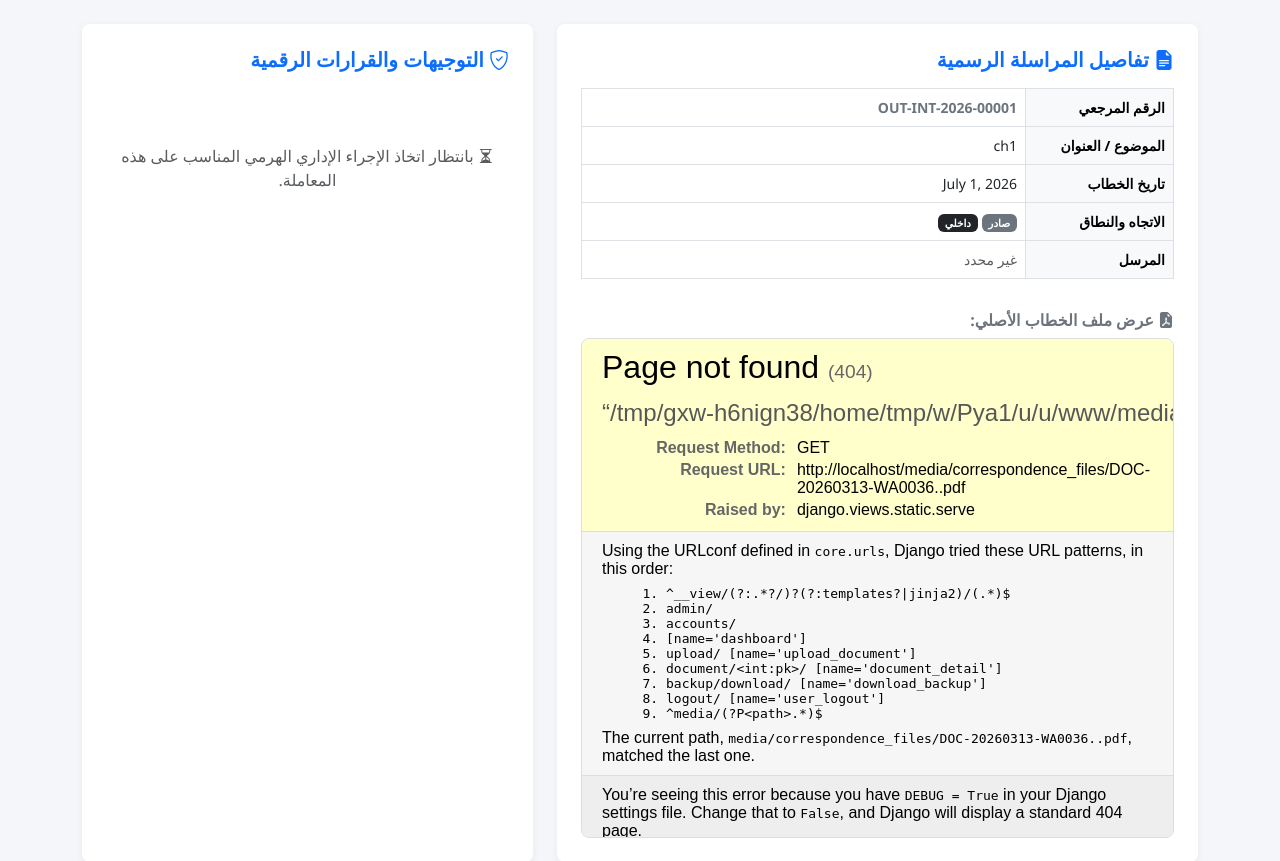
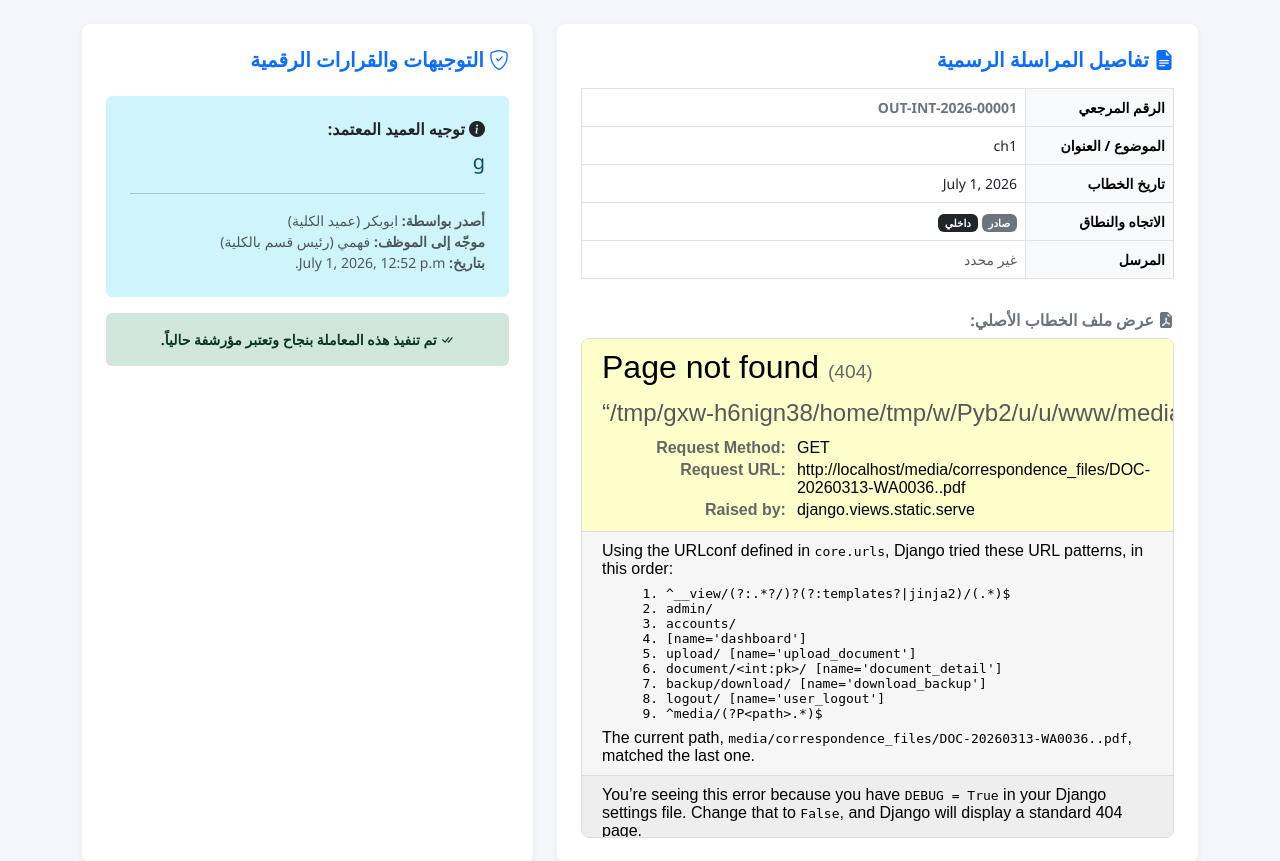
Before and after one commit to Awabaltayeb/CMDS_V2, a Django app: page /document/2/ in a window 1280 px wide. Shown: the part 50-911 px from the top of the page. Run offline with Django 5.2, Linux system fonts and the light colour scheme; a user stored in the database is signed in; data comes from the database, SQL or seed files in the repository.

Commit message:
Update document_detail.html

```diff
--- a/templates/correspondence/document_detail.html
+++ b/templates/correspondence/document_detail.html
@@ -3,7 +3,7 @@
 <head>
     <meta charset="UTF-8">
     <meta name="viewport" content="width=device-width, initial-scale=1.0">
-    <title>تفاصيل الخطاب - نظام المراسلات</title>
+    <title>تفاصيل الخطاب - نظام CDMS</title>
     <!-- Bootstrap 5 RTL CSS -->
     <link rel="stylesheet" href="https://cdn.jsdelivr.net/npm/bootstrap@5.3.0/dist/css/bootstrap.rtl.min.css">
     <!-- Bootstrap Icons -->
@@ -79,47 +79,77 @@
                     </table>
 
                     <h6 class="fw-bold text-secondary mt-3 mb-2"><i class="bi bi-file-earmark-pdf-fill"></i> عرض ملف الخطاب الأصلي:</h6>
+
+                    <!-- حماية أمنية: إذا كان الملف سرياً والمستخدم الحالي هو رئيس قسم أو مسجل عام (يرى البيانات فقط لتمرير التوجيه ولكن يُمنع من قراءة الـ PDF لحفظ السرية) -->
+                    {% if correspondence.is_confidential and user_profile.role != 'dean' and correspondence.created_by != request.user %}
+                        <div class="alert alert-warning border-0 p-4 text-center my-3 fw-bold">
+                            <i class="bi bi-eye-slash-fill fs-2"></i><br>
+                            تم حجب عرض محتوى ملف الـ PDF لسرية وخصوصية الخطاب الفائقة.<br>
+                            مسموح لك فقط بكتابة التوصية وتمرير المعاملة للمستوى الأعلى [1].
+                        </div>
+                    {% else %}
                         <iframe src="{{ correspondence.file.url }}" class="pdf-container"></iframe>
+                    {% endif %}
                 </div>
             </div>
 
-            <!-- اليسار: التوجيهات والقرارات الرقمية -->
+            <!-- اليسار: التوجيهات والقرارات والمسارات الهرمية المحدثة -->
             <div class="col-lg-5 mb-4">
                 <div class="card card-custom p-4 h-100">
                     <h5 class="fw-bold text-primary mb-4"><i class="bi bi-shield-check"></i> التوجيهات والقرارات الرقمية</h5>
 
-                    <!-- في حال وجود توجيه مسبق للخطاب -->
-                    {% if existing_directive %}
+                    <!-- أ. عرض توصية رئيس القسم السابقة إن وجدت -->
+                    {% if hod_directive %}
+                        <div class="alert alert-success border-0 p-3 mb-3 small">
+                            <h6 class="fw-bold text-success mb-1"><i class="bi bi-pencil-square"></i> توصية رئيس القسم:</h6>
+                            <p class="mb-1">{{ hod_directive.directive_text }}</p>
+                            <span class="text-muted small">بواسطة: {{ hod_directive.issued_by.username }} - بتاريخ: {{ hod_directive.created_at }}</span>
+                        </div>
+                    {% endif %}
+
+                    <!-- ب. عرض اعتماد ومراجعة المسجل العام السابقة إن وجدت -->
+                    {% if reg_directive %}
+                        <div class="alert alert-warning border-0 p-3 mb-3 small">
+                            <h6 class="fw-bold text-dark mb-1"><i class="bi bi-pencil-square"></i> اعتماد المسجل العام للكلية:</h6>
+                            <p class="mb-1">{{ reg_directive.directive_text }}</p>
+                            <span class="text-muted small">بواسطة: {{ reg_directive.issued_by.username }} - بتاريخ: {{ reg_directive.created_at }}</span>
+                        </div>
+                    {% endif %}
+
+                    <!-- ج. عرض توجيه العميد/النائب الصادر المعتمد للموظف إن وجد -->
+                    {% if dean_directive %}
                         <div class="alert alert-info border-0 p-4 mb-3">
-                            <h6 class="fw-bold text-dark mb-2"><i class="bi bi-info-circle-fill"></i> توجيه معتمد:</h6>
-                            <p class="mb-3 lead small">{{ existing_directive.directive_text }}</p>
+                            <h6 class="fw-bold text-dark mb-2"><i class="bi bi-info-circle-fill"></i> توجيه العميد المعتمد:</h6>
+                            <p class="mb-3 lead small">{{ dean_directive.directive_text }}</p>
                             <hr>
                             <div class="small text-muted">
-                                <strong>أصدر بواسطة:</strong> {{ existing_directive.issued_by.username }} ({{ existing_directive.issued_by.profile.get_role_display }})<br>
-                                <strong>موجّه إلى:</strong> {{ existing_directive.assigned_to.username }} ({{ existing_directive.assigned_to.profile.get_role_display }})<br>
-                                <strong>بتاريخ:</strong> {{ existing_directive.created_at }}
+                                <strong>أصدر بواسطة:</strong> {{ dean_directive.issued_by.username }} ({{ dean_directive.issued_by.profile.get_role_display }})<br>
+                                <strong>موجّه إلى الموظف:</strong> {{ dean_directive.assigned_to.username }} ({{ dean_directive.assigned_to.profile.get_role_display }})<br>
+                                <strong>بتاريخ:</strong> {{ dean_directive.created_at }}
                             </div>
                         </div>
 
                         <!-- زر التنفيذ والأرشفة للموظف المستهدف فقط إذا كانت المعاملة بحالة "موجه" -->
-                        {% if correspondence.status == 'assigned' and existing_directive.assigned_to == request.user %}
+                        {% if correspondence.status == 'assigned' and dean_directive.assigned_to == request.user %}
                             <form method="post" class="mt-3">
                                 {% csrf_token %}
                                 <button type="submit" name="archive_document" class="btn btn-success w-100 py-2 fw-bold"><i class="bi bi-check-circle-fill"></i> تم تنفيذ المعاملة وأرشفتها</button>
                             </form>
                         {% endif %}
+                    {% endif %}
 
-                        <!-- رسالة نجاح الأرشفة إذا تحولت الحالة إلى "مؤرشف" -->
+                    <!-- د. رسالة نجاح الأرشفة النهائية إذا تحولت الحالة إلى "مؤرشف" -->
                     {% if correspondence.status == 'archived' %}
                         <div class="alert alert-success border-0 p-3 text-center fw-bold small">
                             <i class="bi bi-check-all"></i> تم تنفيذ هذه المعاملة بنجاح وتعتبر مؤرشفة حالياً.
                         </div>
                     {% endif %}
 
-                    {% else %}
-                        <!-- 1. نموذج رئيس القسم (إذا كان الخطاب ينتظر توصيته وهو رئيس القسم) -->
+                    <!-- هـ. النماذج الحركية الديناميكية الموجهة حسب الحالة والدور الإداري الفعلي -->
+
+                    <!-- 1. نموذج رئيس القسم (الحالة:pending_hod والدور:department_head) -->
                     {% if correspondence.status == 'pending_hod' and user_profile.role == 'department_head' %}
-                            <form method="post">
+                        <form method="post" class="mt-3">
                             {% csrf_token %}
                             <div class="mb-3">
                                 <label for="hod_note" class="form-label small fw-bold text-success"><i class="bi bi-pencil-square"></i> توصية وإفادة رئيس القسم الموجهة للعميد:</label>
@@ -128,9 +158,9 @@
                             <button type="submit" name="hod_endorse" class="btn btn-success w-100 py-2 fw-bold"><i class="bi bi-send-check-fill"></i> اعتماد التوصية والإحالة للسيد العميد</button>
                         </form>
 
-                        <!-- 2. نموذج المسجل العام (إذا كان الخطاب ينتظر اعتماده وهو المسجل العام) -->
+                    <!-- 2. نموذج المسجل العام (الحالة:pending_g_registrar والدور:general_registrar) -->
                     {% elif correspondence.status == 'pending_g_registrar' and user_profile.role == 'general_registrar' %}
-                            <form method="post">
+                        <form method="post" class="mt-3">
                             {% csrf_token %}
                             <div class="mb-3">
                                 <label for="reg_note" class="form-label small fw-bold text-success"><i class="bi bi-pencil-square"></i> تدقيق واعتماد المسجل العام الموجه للعميد:</label>
@@ -139,9 +169,9 @@
                             <button type="submit" name="registrar_approve" class="btn btn-success w-100 py-2 fw-bold"><i class="bi bi-send-check-fill"></i> اعتماد الخطاب والإحالة للسيد العميد</button>
                         </form>
 
-                        <!-- 3. نموذج العميد المعتاد (إذا كانت المعاملة قيد المراجعة والمستخدم هو العميد أو نائبه) -->
+                    <!-- 3. نموذج العميد المعتاد المطور (الحالة:pending_dean والدور:عميد أو نائب عميد) -->
                     {% elif correspondence.status == 'pending_dean' and user_profile.role == 'dean' or user_profile.role == 'vice_dean' %}
-                            <form method="post">
+                        <form method="post" class="mt-3">
                             {% csrf_token %}
                             <div class="mb-3">
                                 <label for="assigned_to" class="form-label small fw-bold"><i class="bi bi-person-fill-gear"></i> توجيه وإحالة المعاملة إلى الموظف المختص:</label>
@@ -163,14 +193,15 @@
 
                         <hr class="my-4 text-muted">
 
-                            <!-- زر الأرشفة الفورية المباشرة للعميد دون إحالة لأي موظف -->
+                        <!-- زر الأرشفة الفورية المباشرة للعميد دون إحالة لأي موظف (متاح دائماً للعميد في حالة pending_dean) -->
                         <form method="post" action="">
                             {% csrf_token %}
                             <button type="submit" name="direct_archive" class="btn btn-outline-success w-100 py-2 fw-bold"><i class="bi bi-archive-fill"></i> أرشفة المعاملة مباشرة (دون توجيه)</button>
                         </form>
 
+                    <!-- 4. في حالة عدم وجود إجراء بعد ولست صاحب الصلاحية الحالية -->
                     {% else %}
-                            <!-- إذا لم يوجد إجراء بعد وبانتظار الإجراء -->
+                        {% if correspondence.status != 'archived' and correspondence.status != 'assigned' %}
                             <div class="text-center py-5">
                                 <p class="text-muted"><i class="bi bi-hourglass-split"></i> بانتظار اتخاذ الإجراء الإداري الهرمي المناسب على هذه المعاملة.</p>
                             </div>
```
Lines whose indentation alone changed are shown as unchanged.
